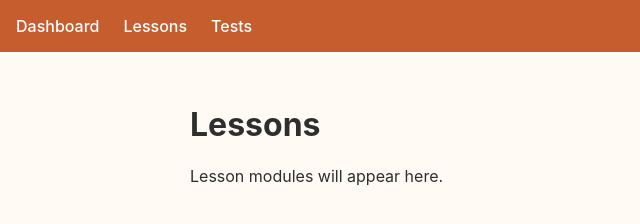
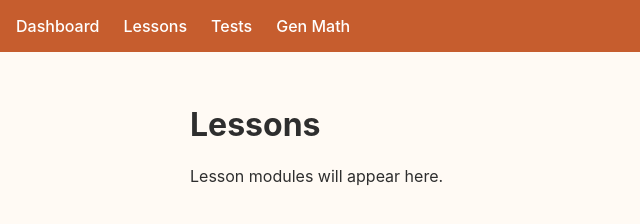
Before and after one commit to sktflai/affordable-learning-SHS, a plain HTML site: page lessons.html in a window 1280 px wide. Shown: the full height of the page, 0-640 px from the left. Drawn offline with Linux system fonts and the light colour scheme.

Commit message:
Update lessons.html

```diff
--- a/lessons.html
+++ b/lessons.html
@@ -10,6 +10,8 @@
   <a href="index.html">Dashboard</a>
   <a href="lessons.html">Lessons</a>
   <a href="quiz.html">Tests</a>
+  <a href="#" onclick="loadLesson('genMath')">Gen Math</a>
+
 </nav>
 
 <div class="container">
```
